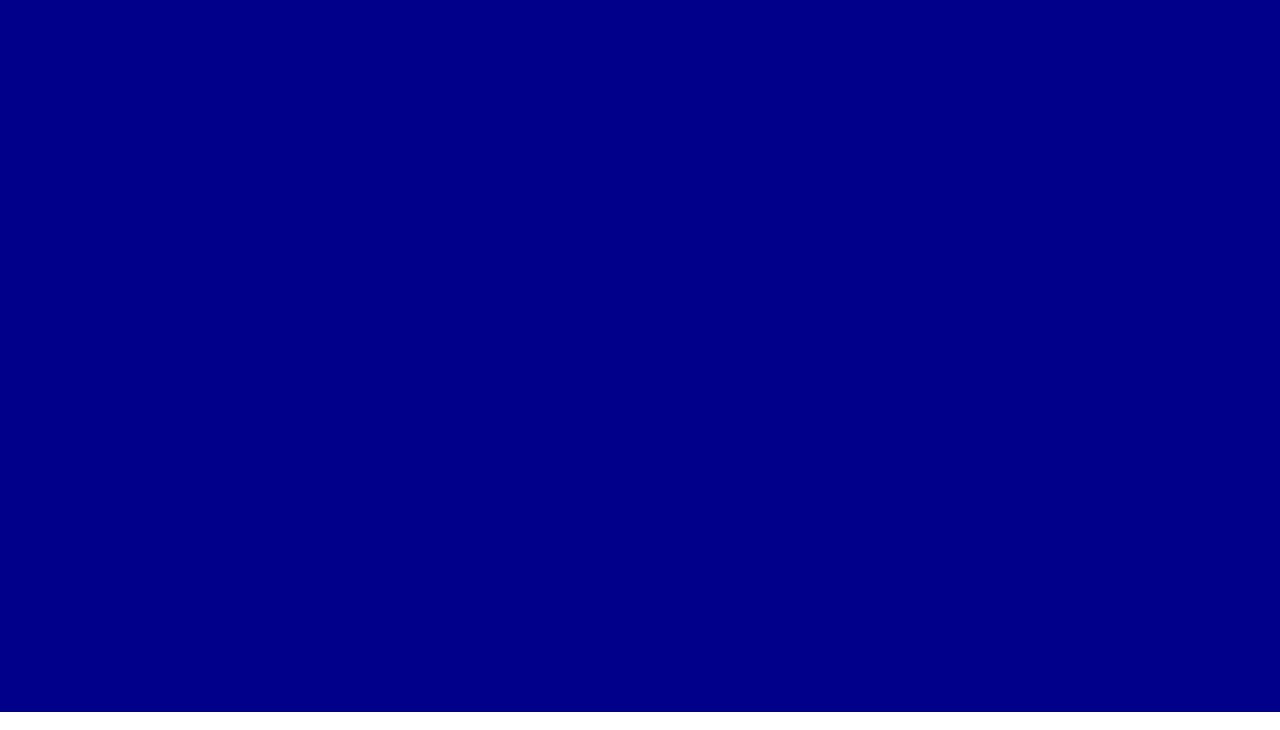
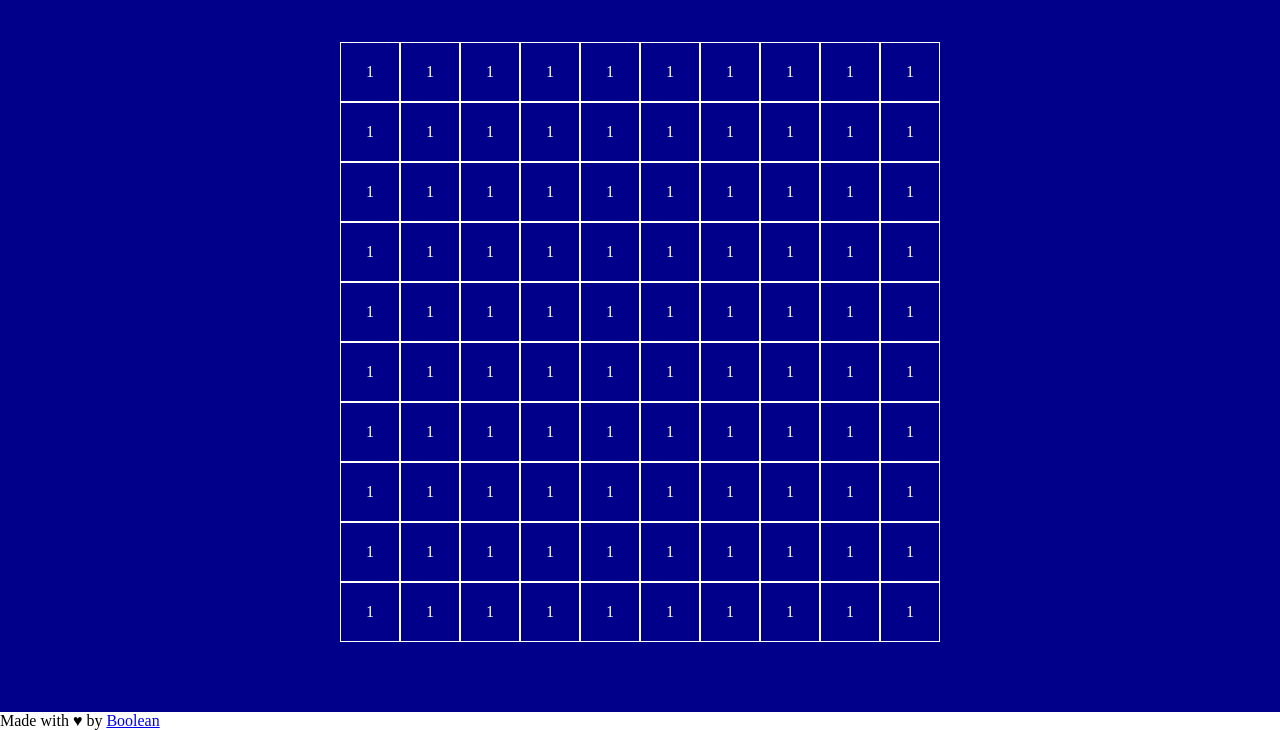
Before and after one commit to AlexanderDerevliov/js-campominato-grid, a plain HTML site: page index.html in a window 1280 px wide. Shown: the part 88-818 px from the top of the page. Drawn offline with Linux system fonts and the light colour scheme; a script that the page names is missing.

Commit message:
restarted from beginning

```diff
--- a/css/style.css
+++ b/css/style.css
@@ -1,18 +1,18 @@
+
 * {
+    padding: 0;
     margin: 0;
-    padding: 0;
     box-sizing: border-box;
 }
 
-header {
+.container-header {
     width: 100%;
     height: 60px;
-    padding: 0 3rem;
     display: flex;
+    justify-content: space-between;
     align-items: center;
-    justify-content: space-between;
+    padding: 0 2rem;
 }
-
 
 .wrapper {
     width: 100%;
@@ -28,7 +28,6 @@ header {
     flex-wrap: wrap;
     width: 600px;
     margin: 0 auto;
-    padding: 3rem 0;
 }
 
 .cell {
@@ -39,11 +38,3 @@ header {
     justify-content: center;
     align-items: center;
 }
-
-.green {
-    background-color: darkgreen;
-}
-
-.fuchsia {
-    background-color: fuchsia;
-}
--- a/index.html
+++ b/index.html
@@ -1,31 +1,144 @@
 <!DOCTYPE html>
 <html lang="en">
+
 <head>
     <meta charset="UTF-8">
     <meta name="viewport" content="width=device-width, initial-scale=1.0">
+    <title>Campo Minato</title>
+    <link rel="stylesheet" href="css/style.css">
+</head>
 
-    <!-- stylesheet -->
-    <link rel="stylesheet" href="css/style.css">
-    <title>Document</title>
-</head>
 <body>
-     <header>
-        <h1>Boolean Game</h1>
-        <button id="playBtn">Gioca</button>
 
-     </header>
-
-      <div class="wrapper">
-         <div class="grid">
-            <!-- <div class="cell">
-
-            </div> -->
+    <!-- header -->
+    <header class="container-header">
+        <!-- logo -->
+        <div class="logo">
+            <h1>Boolean Game Campo Minato</h1>
+            <img src="img/Logo.png" alt="">
         </div>
-     </div>
+        <!-- button -->
+        <button id="play">Gioca</button>
+    </header>
 
 
+    <!-- main with content -->
+    <main>
+        <div class="wrapper">
+            <!-- grid -->
+            <div class="grid">
+                <div class="cell">1</div>
+                <div class="cell">1</div>
+                <div class="cell">1</div>
+                <div class="cell">1</div>
+                <div class="cell">1</div>
+                <div class="cell">1</div>
+                <div class="cell">1</div>
+                <div class="cell">1</div>
+                <div class="cell">1</div>
+                <div class="cell">1</div>
+                <div class="cell">1</div>
+                <div class="cell">1</div>
+                <div class="cell">1</div>
+                <div class="cell">1</div>
+                <div class="cell">1</div>
+                <div class="cell">1</div>
+                <div class="cell">1</div>
+                <div class="cell">1</div>
+                <div class="cell">1</div>
+                <div class="cell">1</div>
+                <div class="cell">1</div>
+                <div class="cell">1</div>
+                <div class="cell">1</div>
+                <div class="cell">1</div>
+                <div class="cell">1</div>
+                <div class="cell">1</div>
+                <div class="cell">1</div>
+                <div class="cell">1</div>
+                <div class="cell">1</div>
+                <div class="cell">1</div>
+                <div class="cell">1</div>
+                <div class="cell">1</div>
+                <div class="cell">1</div>
+                <div class="cell">1</div>
+                <div class="cell">1</div>
+                <div class="cell">1</div>
+                <div class="cell">1</div>
+                <div class="cell">1</div>
+                <div class="cell">1</div>
+                <div class="cell">1</div>
+                <div class="cell">1</div>
+                <div class="cell">1</div>
+                <div class="cell">1</div>
+                <div class="cell">1</div>
+                <div class="cell">1</div>
+                <div class="cell">1</div>
+                <div class="cell">1</div>
+                <div class="cell">1</div>
+                <div class="cell">1</div>
+                <div class="cell">1</div>
+                <div class="cell">1</div>
+                <div class="cell">1</div>
+                <div class="cell">1</div>
+                <div class="cell">1</div>
+                <div class="cell">1</div>
+                <div class="cell">1</div>
+                <div class="cell">1</div>
+                <div class="cell">1</div>
+                <div class="cell">1</div>
+                <div class="cell">1</div>
+                <div class="cell">1</div>
+                <div class="cell">1</div>
+                <div class="cell">1</div>
+                <div class="cell">1</div>
+                <div class="cell">1</div>
+                <div class="cell">1</div>
+                <div class="cell">1</div>
+                <div class="cell">1</div>
+                <div class="cell">1</div>
+                <div class="cell">1</div>
+                <div class="cell">1</div>
+                <div class="cell">1</div>
+                <div class="cell">1</div>
+                <div class="cell">1</div>
+                <div class="cell">1</div>
+                <div class="cell">1</div>
+                <div class="cell">1</div>
+                <div class="cell">1</div>
+                <div class="cell">1</div>
+                <div class="cell">1</div>
+                <div class="cell">1</div>
+                <div class="cell">1</div>
+                <div class="cell">1</div>
+                <div class="cell">1</div>
+                <div class="cell">1</div>
+                <div class="cell">1</div>
+                <div class="cell">1</div>
+                <div class="cell">1</div>
+                <div class="cell">1</div>
+                <div class="cell">1</div>
+                <div class="cell">1</div>
+                <div class="cell">1</div>
+                <div class="cell">1</div>
+                <div class="cell">1</div>
+                <div class="cell">1</div>
+                <div class="cell">1</div>
+                <div class="cell">1</div>
+                <div class="cell">1</div>
+                <div class="cell">1</div>
+                <div class="cell">1</div>
+            </div>
+        </div>
+    </main>
 
+    <!-- Footer -->
+    <footer>
+        <div class="container">
+            Made with ♥ by <a href="https://www.boolean.careers">Boolean</a>
+        </div>
+    </footer>
 
     <script src="js/script.js"></script>
 </body>
+
 </html>
--- a/js/script.js
+++ /dev/null
@@ -1,35 +0,0 @@
-
-// creare una funxzione che permette di visualizzare la griglia al click
-
-document.getElementById("playBtn").addEventListener("click", initGame )
-
-const numbersArray = generateNumbers(100);
-
-const gridElem = document.querySelector(".grid");
-
-  // Generare la cella della griglia quando avviene il click di gioco
-function initGame() {
-for (let i = 0; i < numbersArray.length; i++) {
-    const curNumber = numbersArray[i];
-    const cell = generateGridCell(curNumber);
-    cell.addEventListener("click", initGame)
-
-    gridElem.append(cell);
-  }
-}
-
-// Funzioni per generare i numeri e la griglia???
-
-
-
-// generare la griglia tramite questa funzione
-function generateGridCell(innerNumber) {
-
-    //Creiamo una cella
-    const newCell = document.createElement("div");
-    newCell.classList.add("cell");
-    newCell.innerHTML = innerNumber;
-
-   return newCell;
-
-}
```
Also changed, not shown: img/Logo.png (added), 1 other file.
